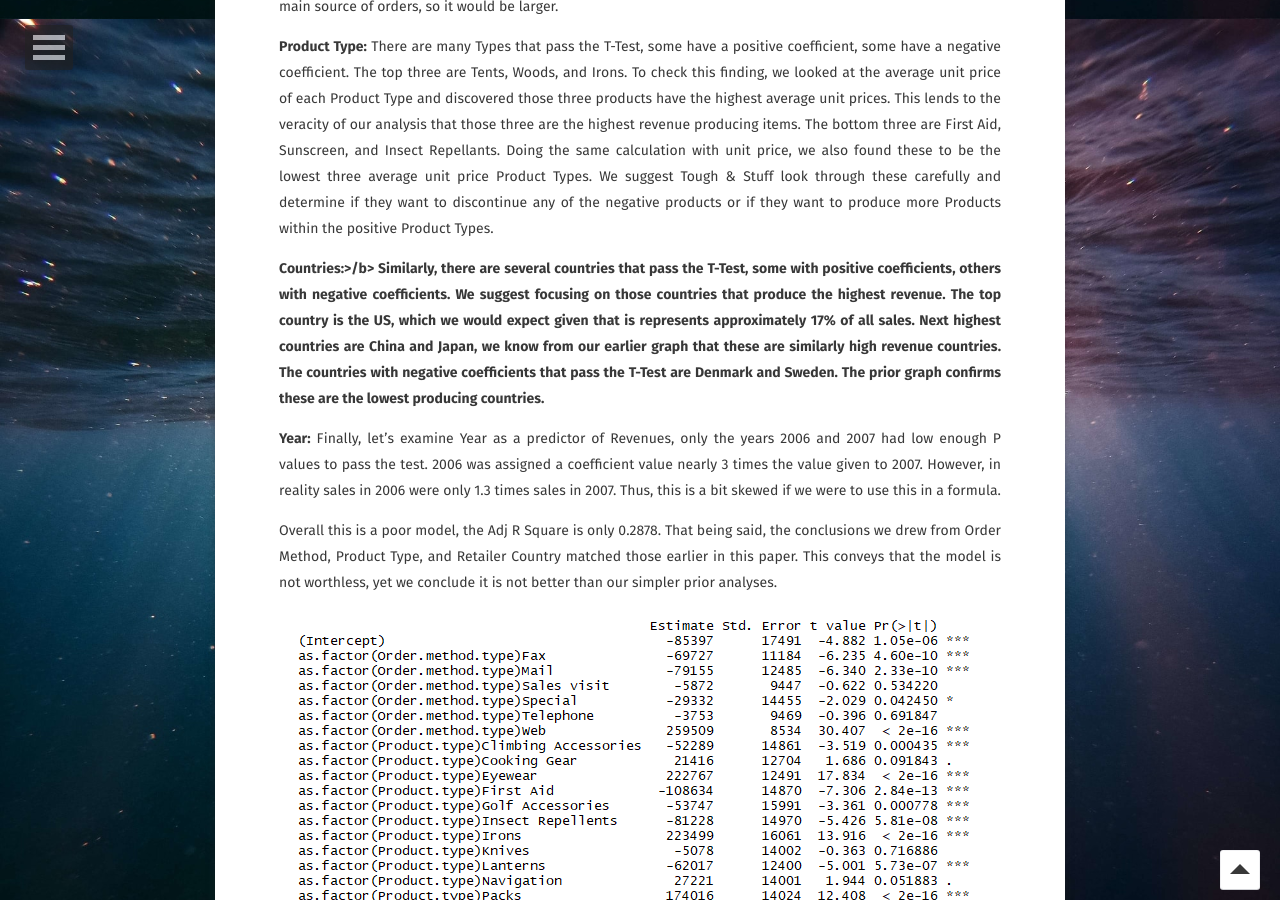
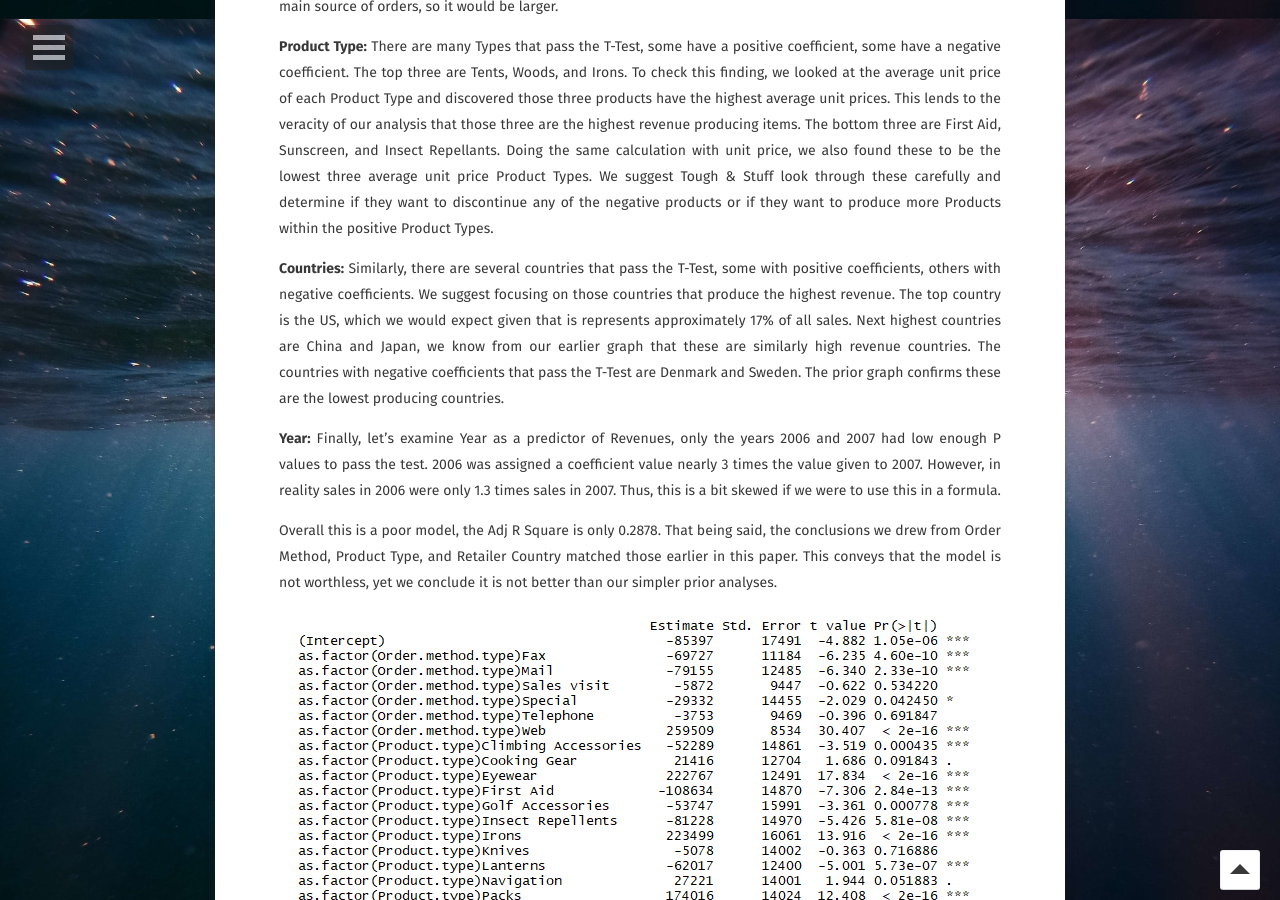
Before and after one commit to sarahschirduan/sarahschirduan.github.io, a Jekyll site: the page built from _posts/2019-08-06-increase-profits.md, in a window 1280 px wide and 900 px high, scrolled down 9581 px. Built offline with Jekyll 4.4.1, drawn with Linux system fonts in a browser that asks for light colours; some web fonts are replaced.

```diff
--- a/_posts/2019-08-06-increase-profits.md
+++ b/_posts/2019-08-06-increase-profits.md
@@ -158,7 +158,7 @@ We also want to find out if there are any predictors of Revenue. Using Revenue a
 
 <b>Product Type:</b> There are many Types that pass the T-Test, some have a positive coefficient, some have a negative coefficient. The top three are Tents, Woods, and Irons. To check this finding, we looked at the average unit price of each Product Type and discovered those three products have the highest average unit prices. This lends to the veracity of our analysis that those three are the highest revenue producing items. The bottom three are First Aid, Sunscreen, and Insect Repellants. Doing the same calculation with unit price, we also found these to be the lowest three average unit price Product Types. We suggest Tough & Stuff look through these carefully and determine if they want to discontinue any of the negative products or if they want to produce more Products within the positive Product Types.
 
-<b>Countries:>/b> Similarly, there are several countries that pass the T-Test, some with positive coefficients, others with negative coefficients. We suggest focusing on those countries that produce the highest revenue. The top country is the US, which we would expect given that is represents approximately 17% of all sales. Next highest countries are China and Japan, we know from our earlier graph that these are similarly high revenue countries. The countries with negative coefficients that pass the T-Test are Denmark and Sweden. The prior graph confirms these are the lowest producing countries.
+<b>Countries:</b> Similarly, there are several countries that pass the T-Test, some with positive coefficients, others with negative coefficients. We suggest focusing on those countries that produce the highest revenue. The top country is the US, which we would expect given that is represents approximately 17% of all sales. Next highest countries are China and Japan, we know from our earlier graph that these are similarly high revenue countries. The countries with negative coefficients that pass the T-Test are Denmark and Sweden. The prior graph confirms these are the lowest producing countries.
 
 <b>Year:</b> Finally, let’s examine Year as a predictor of Revenues, only the years 2006 and 2007 had low enough P values to pass the test. 2006 was assigned a coefficient value nearly 3 times the value given to 2007. However, in reality sales in 2006 were only 1.3 times sales in 2007. Thus, this is a bit skewed if we were to use this in a formula.
 
```
